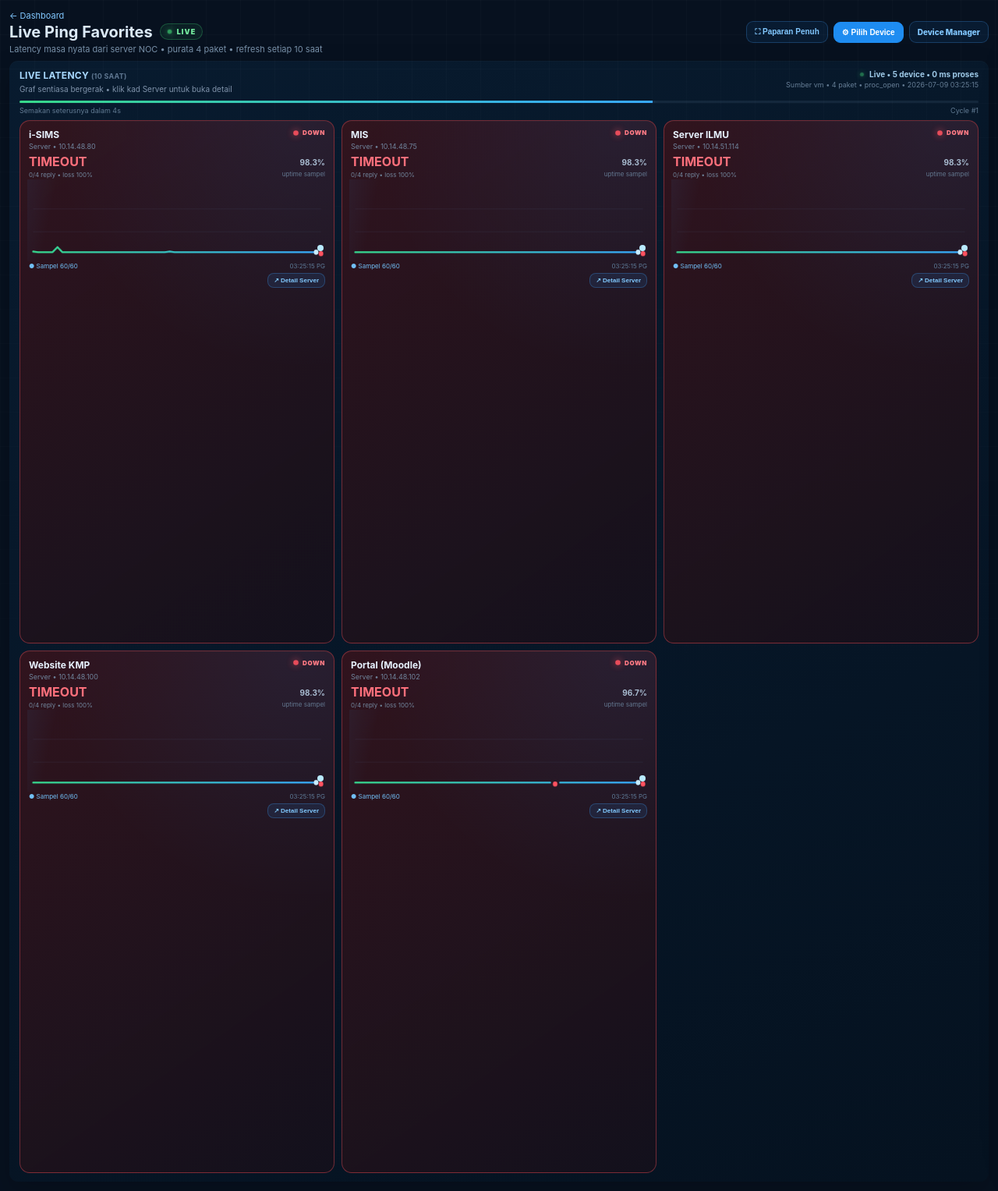
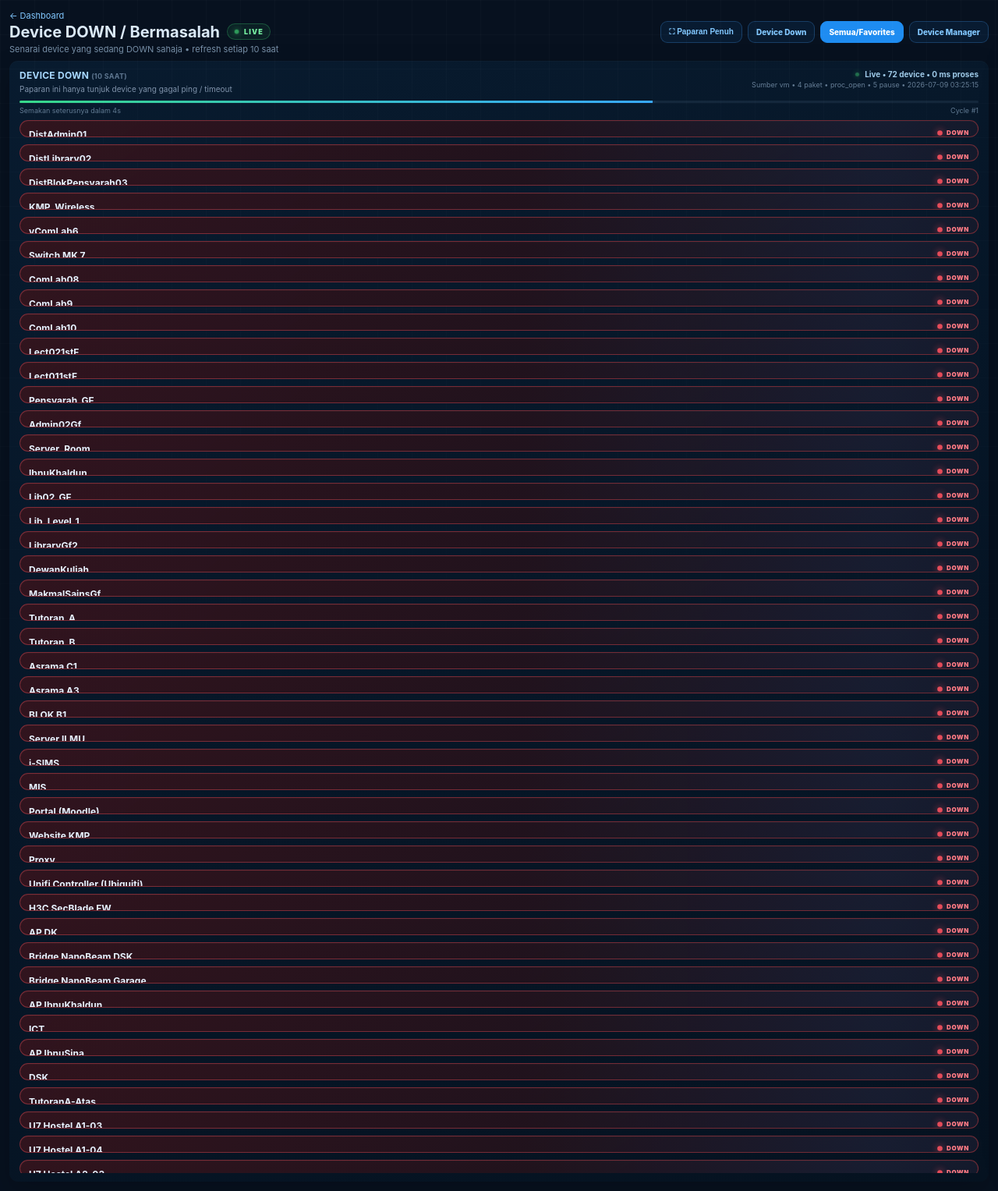
Before and after one commit to rootradical-png/zurie, a PHP site: page /32/pages/live_ping.php?status=down in a window 1280 px wide. Shown: the whole page at 78% size. Run offline with PHP 8.4, Linux system fonts and the light colour scheme.

Commit message:
Patch alert monitoring down only

```diff
--- a/api/live_ping.php
+++ b/api/live_ping.php
@@ -10,6 +10,8 @@ $devicesFile = __DIR__ . '/../data/noc_devices.json';
 $favoritesFile = __DIR__ . '/../data/live_ping_favorites.json';
 $historyFile = __DIR__ . '/../data/live_ping_history.json';
 $recentFile = __DIR__ . '/../data/live_ping_recent.json';
+$requestedStatus = strtolower(trim((string)($_GET['status'] ?? '')));
+$downOnlyMode = in_array($requestedStatus, ['down', 'offline'], true);
 
 function lp_json_file($file, $default) {
     if (!is_file($file)) return $default;
@@ -285,19 +287,22 @@ if ($_SERVER['REQUEST_METHOD'] === 'POST') {
 }
 
 $favorites = lp_json_file($favoritesFile, ['device_ids' => []]);
-$maxDevices = isset($_GET['limit']) ? max(1, min(6, (int)$_GET['limit'])) : 6;
+$maxDevices = isset($_GET['limit']) ? max(1, min($downOnlyMode ? 80 : 6, (int)$_GET['limit'])) : ($downOnlyMode ? 80 : 6);
 $favoriteIds = array_slice(array_values(array_unique(array_map('strval', $favorites['device_ids'] ?? []))), 0, $maxDevices);
 $recentPayload = lp_json_file($recentFile, ['devices' => []]);
 $recentMap = is_array($recentPayload['devices'] ?? null) ? $recentPayload['devices'] : [];
 
 $selected = [];
 $favoriteOrder = [];
-foreach ($favoriteIds as $index => $id) {
+if ($downOnlyMode) {
+    $selected = array_slice(array_values($deviceMap), 0, $maxDevices);
+}
+foreach (!$downOnlyMode ? $favoriteIds : [] as $index => $id) {
     $favoriteOrder[$id] = $index;
     if (isset($deviceMap[$id])) $selected[] = $deviceMap[$id];
 }
 
-if (!$selected) {
+if (!$downOnlyMode && !$selected) {
     $defaultNames = ['DistAdmin01', 'i-SIMS', 'MIS', 'Website KMP'];
     foreach ($defaultNames as $name) {
         foreach ($deviceMap as $device) {
@@ -378,6 +383,12 @@ foreach ($selected as $device) {
     ];
 }
 
+if ($downOnlyMode) {
+    $rows = array_values(array_filter($rows, function($row) {
+        return strtoupper((string)($row['status'] ?? '')) === 'DOWN';
+    }));
+}
+
 lp_write_json($historyFile, $history);
 
 echo json_encode([
@@ -389,5 +400,6 @@ echo json_encode([
     'paused_count' => count($selected) - count($activeSelected),
     'source' => gethostname() ?: ($_SERVER['SERVER_NAME'] ?? 'NOC Server'),
     'diagnostic' => $pingDiagnostic,
+    'filter' => $downOnlyMode ? 'down' : 'favorites',
     'devices' => $rows,
 ], JSON_UNESCAPED_SLASHES);
--- a/assets/js/live-ping.js
+++ b/assets/js/live-ping.js
@@ -125,7 +125,7 @@
     var devices=Array.isArray(payload.devices)?payload.devices:[];
     root._livePingDevices={};
     devices.forEach(function(d){root._livePingDevices[d.id]=d;});
-    if(!devices.length){grid.innerHTML='<div class="live-ping-empty">Tiada device dipilih. Klik <b>Pilih Device</b>.</div>';grid.setAttribute('data-count','0');return;}
+    if(!devices.length){var emptyMsg=root.getAttribute('data-empty-message')||'Tiada device dipilih. Klik <b>Pilih Device</b>.';grid.innerHTML='<div class="live-ping-empty">'+emptyMsg+'</div>';grid.setAttribute('data-count','0');return;}
     grid.setAttribute('data-count',String(devices.length));
     grid.innerHTML=devices.map(function(device){return compact?compactCardHtml(device):fullCardHtml(root,device);}).join('');
     devices.forEach(function(device){
--- a/index.php
+++ b/index.php
@@ -540,7 +540,7 @@ $displayRole = $isGuest ? 'Guest | Read-only Monitoring' : 'ICT | KMP';
                                 <small>Peranti bermasalah dan kejadian terkini dipaparkan di sini</small>
                             </div>
                         </div>
-                        <a class="alert-view-all" href="/zurie/pages/live_ping.php">Lihat Monitoring <span>→</span></a>
+                        <a class="alert-view-all" href="/zurie/pages/live_ping.php?status=down">Lihat Monitoring <span>→</span></a>
                     </div>
                     <div id="nocAlerts" class="premium-alert-list premium-alert-list-top">
                         <div class="premium-alert-row loading"><span>…</span><div><b>Loading status...</b><small>Menunggu API NOC</small></div></div>
--- a/pages/live_ping.php
+++ b/pages/live_ping.php
@@ -4,6 +4,7 @@ session_start();
 $devicesFile = __DIR__ . '/../data/noc_devices.json';
 $favoritesFile = __DIR__ . '/../data/live_ping_favorites.json';
 $recentFile = __DIR__ . '/../data/live_ping_recent.json';
+$downMode = strtolower(trim((string)($_GET['status'] ?? ''))) === 'down';
 
 function lp_e($value) { return htmlspecialchars((string)$value, ENT_QUOTES, 'UTF-8'); }
 function lp_id($device) {
@@ -79,7 +80,7 @@ if ($_SERVER['REQUEST_METHOD'] === 'POST') {
 <head>
 <meta charset="UTF-8">
 <meta name="viewport" content="width=device-width,initial-scale=1,viewport-fit=cover">
-<title>Live Ping Favorites</title>
+<title><?= $downMode ? 'Device DOWN - Live Monitoring' : 'Live Ping Favorites' ?></title>
 <link rel="icon" href="/zurie/image/zuriex.jpg">
 <link rel="stylesheet" href="../assets/css/style.css">
 <link rel="stylesheet" href="../assets/css/noc-dashboard.css">
@@ -91,23 +92,25 @@ if ($_SERVER['REQUEST_METHOD'] === 'POST') {
         <div class="live-ping-title-block">
             <a href="../index.php">← Dashboard</a>
             <div class="live-ping-title-row">
-                <h1>Live Ping Favorites</h1>
+                <h1><?= $downMode ? 'Device DOWN / Bermasalah' : 'Live Ping Favorites' ?></h1>
                 <span class="live-ping-live-badge"><i></i> LIVE</span>
             </div>
-            <p>Latency masa nyata dari server NOC • purata 4 paket • refresh setiap 10 saat</p>
+            <p><?= $downMode ? 'Senarai device yang sedang DOWN sahaja • refresh setiap 10 saat' : 'Latency masa nyata dari server NOC • purata 4 paket • refresh setiap 10 saat' ?></p>
         </div>
         <div class="live-ping-top-actions">
             <button type="button" class="live-ping-top-btn" data-view-toggle>⛶ Paparan Penuh</button>
-            <button type="button" class="live-ping-top-btn is-primary" data-config-open>⚙ Pilih Device</button>
+            <a class="live-ping-top-btn <?= $downMode ? '' : 'is-primary' ?>" href="live_ping.php?status=down">Device Down</a>
+            <a class="live-ping-top-btn <?= $downMode ? 'is-primary' : '' ?>" href="live_ping.php">Semua/Favorites</a>
+            <?php if (!$downMode): ?><button type="button" class="live-ping-top-btn is-primary" data-config-open>⚙ Pilih Device</button><?php endif; ?>
             <a href="../pages/device_manager.php">Device Manager</a>
         </div>
     </div>
 
-    <section class="noc-panel live-ping-panel" data-live-ping data-api="../api/live_ping.php" data-interval="10000" data-server-detail-base="server_detail.php" data-csrf="<?= lp_e($_SESSION['lp_csrf']) ?>">
+    <section class="noc-panel live-ping-panel" data-live-ping data-api="../api/live_ping.php<?= $downMode ? '?status=down&limit=80' : '' ?>" data-empty-message="<?= $downMode ? 'Tiada device DOWN buat masa ini. Semua monitoring kelihatan normal.' : 'Tiada device dipilih. Klik <b>Pilih Device</b>.' ?>" data-interval="10000" data-server-detail-base="server_detail.php" data-csrf="<?= lp_e($_SESSION['lp_csrf']) ?>">
         <div class="panel-heading live-ping-heading">
             <div class="live-ping-heading-left">
-                <h3>LIVE LATENCY <span>(10 SAAT)</span></h3>
-                <small>Graf sentiasa bergerak • klik kad Server untuk buka detail</small>
+                <h3><?= $downMode ? 'DEVICE DOWN' : 'LIVE LATENCY' ?> <span>(10 SAAT)</span></h3>
+                <small><?= $downMode ? 'Paparan ini hanya tunjuk device yang gagal ping / timeout' : 'Graf sentiasa bergerak • klik kad Server untuk buka detail' ?></small>
             </div>
             <div class="live-ping-run-state">
                 <div class="live-ping-running"><span></span><b data-live-state>Menunggu semakan</b></div>
```
